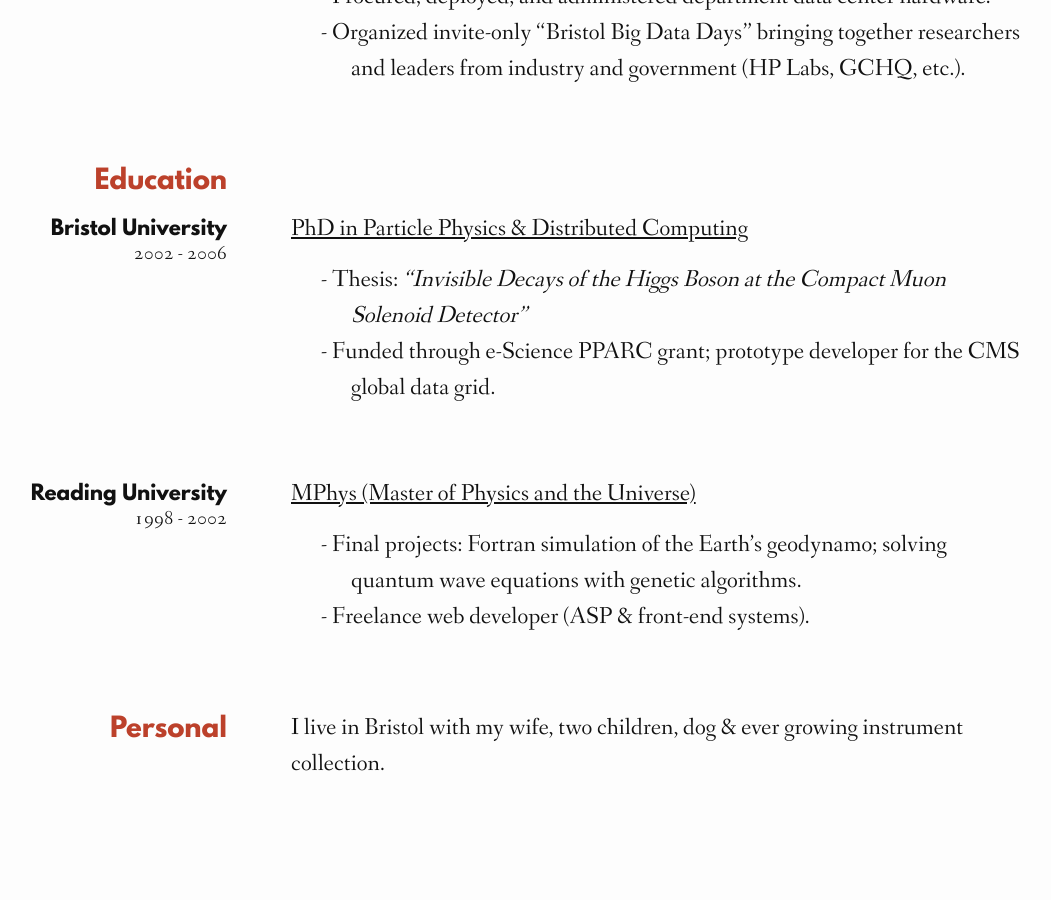
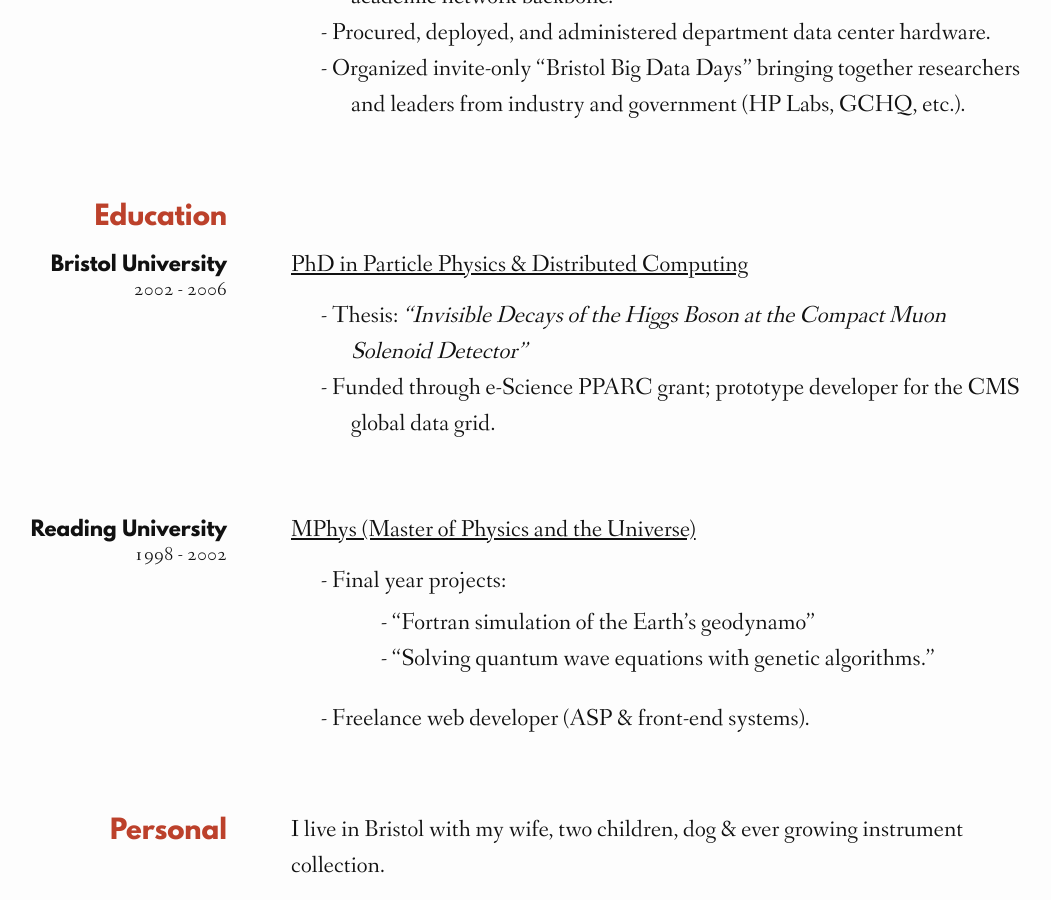
Before and after one commit to drsm79/drsm79.github.com, a Jekyll site: the page built from cv.md, in a window 1280 px wide and 900 px high, scrolled down 3418 px. Shown: the whole window, without its empty margins (29-1080 px from the left). Built offline with Jekyll 4.4.1, drawn with Linux system fonts in a browser that asks for light colours; our own code applies the rules of GitHub Pages for plain Markdown files; before the commit the page ends 4216 px from its top, so only the background shows below that; some of the changed text lies outside the part shown.

Commit message:
cv tweaks

```diff
--- a/cv.md
+++ b/cv.md
@@ -100,8 +100,10 @@ Range of roles in small, rapidly growing start up:
 #### 1998 - 2002
 
 **MPhys (Master of Physics and the Universe)**
-- Final projects: Fortran simulation of the Earth's geodynamo; solving quantum wave equations with genetic algorithms.
-- Freelance web developer (ASP & front-end systems).
+ * Final year projects:
+   * "Fortran simulation of the Earth's geodynamo"
+   * "Solving quantum wave equations with genetic algorithms."
+* Freelance web developer (ASP & front-end systems).
 
 ## Personal
 I live in Bristol with my wife, two children, dog & ever growing instrument collection.
```
Also changed, not shown: other parts of cv.md (+1 -1 lines).
